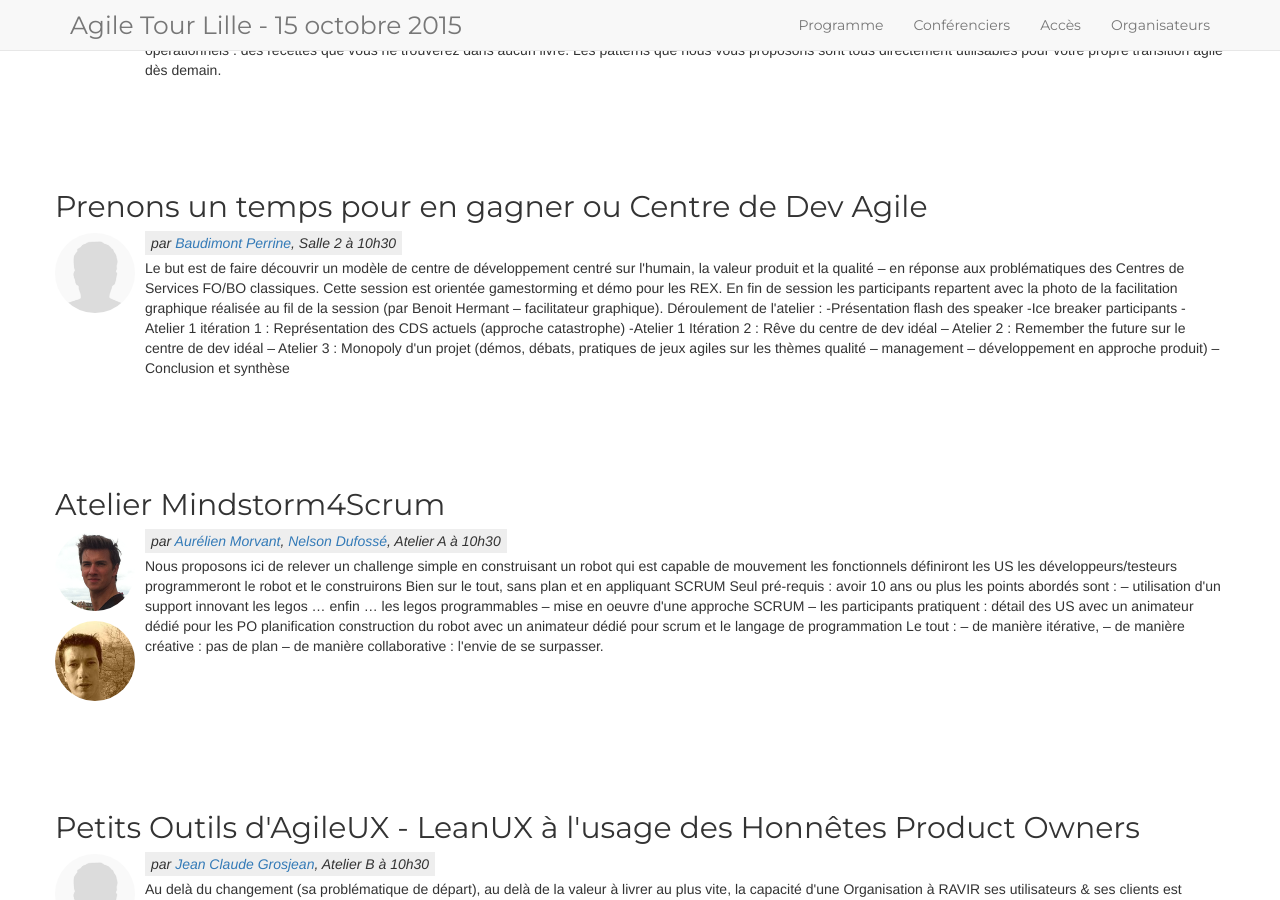
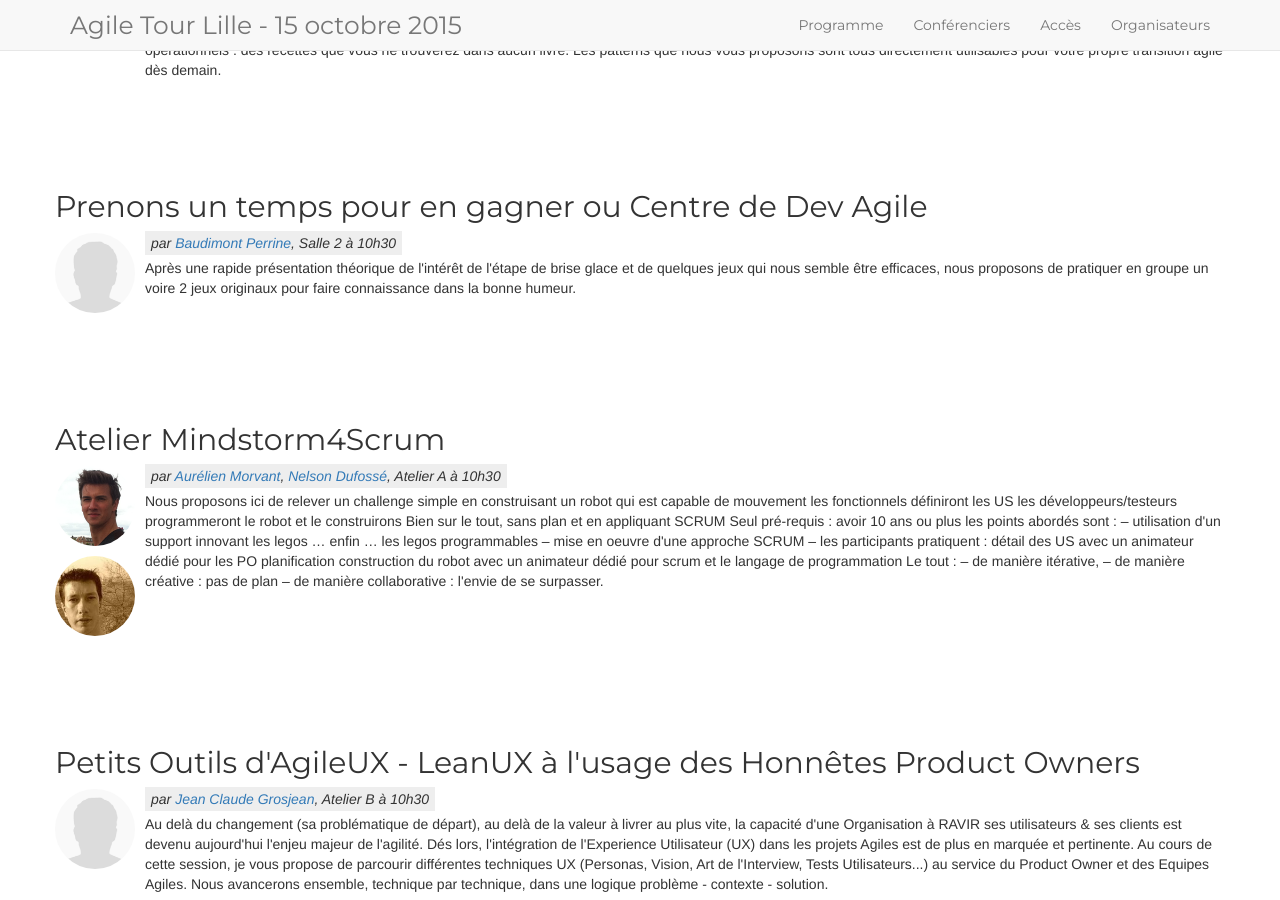
Before and after one commit to jak78/agile-tour-lille-2017, a Jekyll site: the page built from 99-talks.html, in a window 1280 px wide and 900 px high, scrolled down 729 px. Built offline with Jekyll 4.4.1, drawn with Linux system fonts in a browser that asks for light colours; nearby versions of some CDN libraries.

Commit message:
fix Perrine Baudimont session

```diff
--- a/_data/schedule.yml
+++ b/_data/schedule.yml
@@ -36,7 +36,7 @@
         description: "Basculer en agile un très gros projet est un challenge, pour certains cela peut même apparaitre comme une ineptie. Pourtant c’est que le projet Linky a décidé de faire ! Un tel choix fait émerger des difficultés souvent absentes de projets plus petits : culture « cycle en V » omnisciente, grandes équipes, intégration dans l’architecture du SI, etc. Mais si la route reste longue, les signes de succès sont réels. Plutôt que d’exposer l’histoire du projet, nous allons voir ensemble 12+1 leçons apprises, sous forme de « patterns » opérationnels : des recettes que vous ne trouverez dans aucun livre. Les patterns que nous vous proposons sont tous directement utilisables pour votre propre transition agile dès demain."
       - subject: Prenons un temps pour en gagner ou Centre de Dev Agile
         speaker: Baudimont Perrine
-        description: "Le but est de faire découvrir un modèle de centre de développement centré sur l'humain, la valeur produit et la qualité – en réponse aux problématiques des Centres de Services FO/BO classiques.  Cette session est orientée gamestorming et démo pour les REX. En fin de session les participants repartent avec la photo de la facilitation graphique réalisée au fil de la session (par Benoit Hermant – facilitateur graphique).  Déroulement de l'atelier : -Présentation flash des speaker -Ice breaker participants -Atelier 1 itération 1 : Représentation des CDS actuels (approche catastrophe) -Atelier 1 Itération 2 : Rêve du centre de dev idéal – Atelier 2 : Remember the future sur le centre de dev idéal – Atelier 3 : Monopoly d'un projet (démos, débats, pratiques de jeux agiles sur les thèmes qualité – management – développement en approche produit) – Conclusion et synthèse"
+        description: "Après une rapide présentation théorique de l'intérêt de l'étape de brise glace et de quelques jeux qui nous semble être efficaces, nous proposons de pratiquer en groupe un voire 2 jeux originaux pour faire connaissance dans la bonne humeur."
       - subject: Atelier Mindstorm4Scrum
         speaker: Aurélien Morvant, Nelson Dufossé
         description: "Nous proposons ici de relever un challenge simple en construisant un robot qui est capable de mouvement les fonctionnels définiront les US les développeurs/testeurs programmeront le robot et le construirons Bien sur le tout, sans plan et en appliquant SCRUM Seul pré-requis : avoir 10 ans ou plus  les points abordés sont : – utilisation d'un support innovant les legos … enfin … les legos programmables – mise en oeuvre d'une approche SCRUM – les participants pratiquent : détail des US avec un animateur dédié pour les PO planification construction du robot avec un animateur dédié pour scrum et le langage de programmation Le tout : – de manière itérative, – de manière créative : pas de plan – de manière collaborative : l'envie de se surpasser."
```
